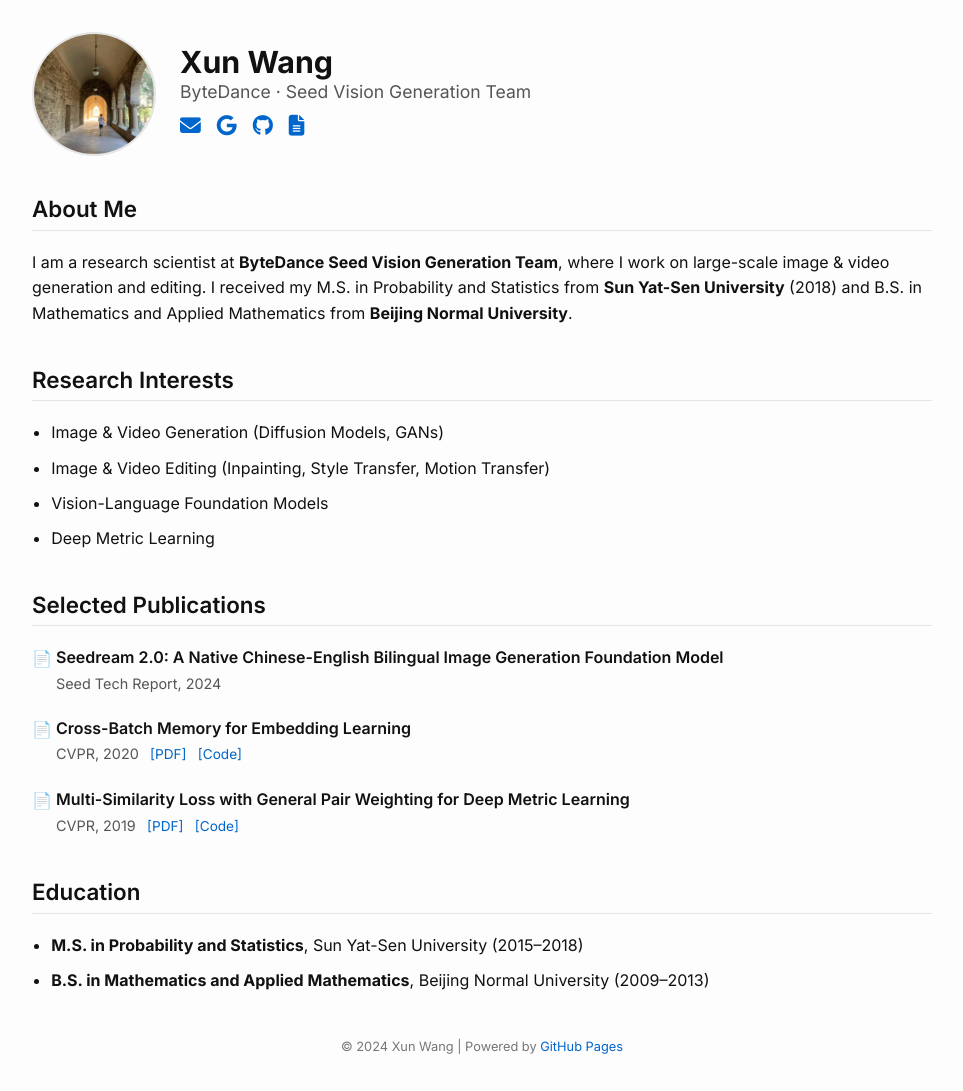
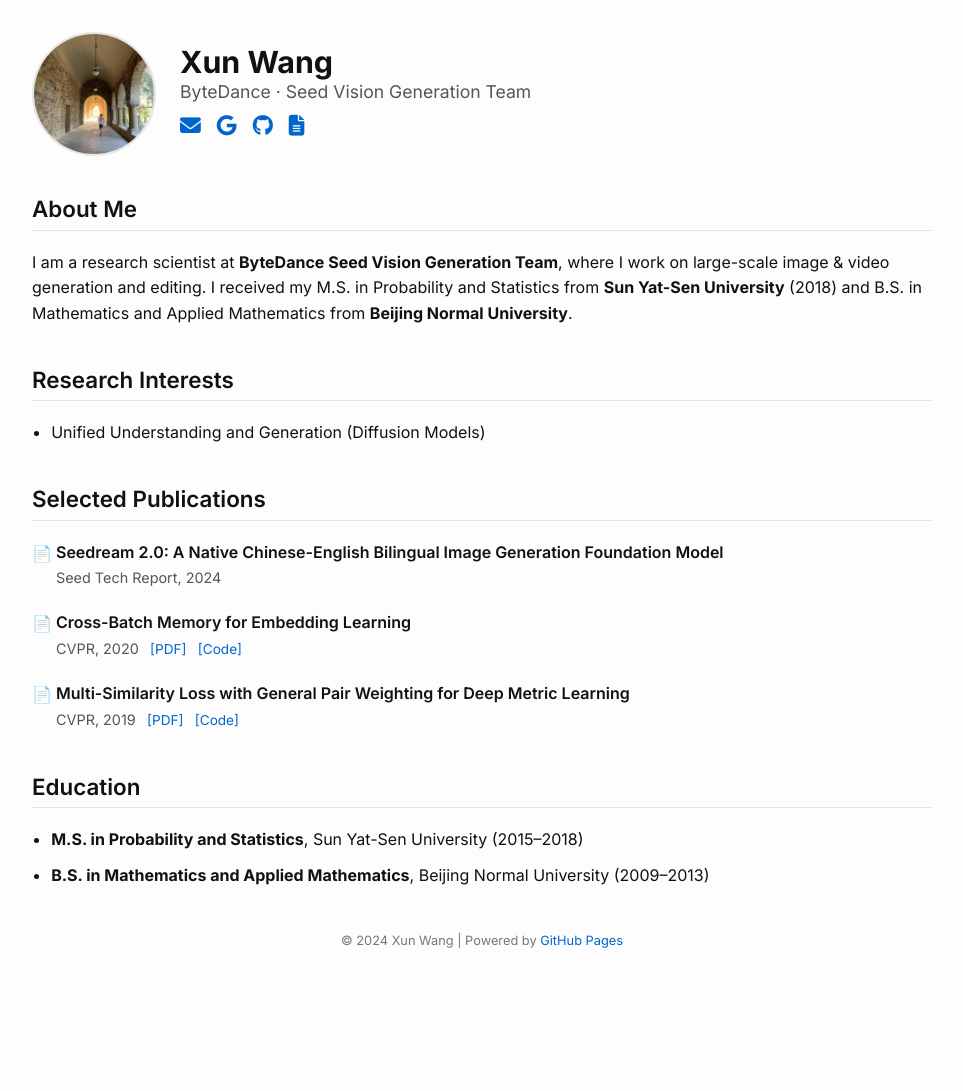
Before and after one commit to bnu-wangxun/bnu-wangxun.github.io, a Jekyll site: the page index.html, which Jekyll copies as it is, in a window 1280 px wide. Shown: the whole page, without its empty margins (158-1121 px from the left). Built offline with Jekyll 4.4.1, drawn with Linux system fonts in a browser that asks for light colours; after the commit the page ends 986 px from its top, so only the background shows below that.

Commit message:
Update index.html

```diff
--- a/index.html
+++ b/index.html
@@ -191,10 +191,7 @@
     <section>
       <h2>Research Interests</h2>
       <ul>
-        <li>Image & Video Generation (Diffusion Models, GANs)</li>
-        <li>Image & Video Editing (Inpainting, Style Transfer, Motion Transfer)</li>
-        <li>Vision-Language Foundation Models</li>
-        <li>Deep Metric Learning</li>
+        <li> Unified Understanding and  Generation (Diffusion Models)</li>
       </ul>
     </section>
 
```
